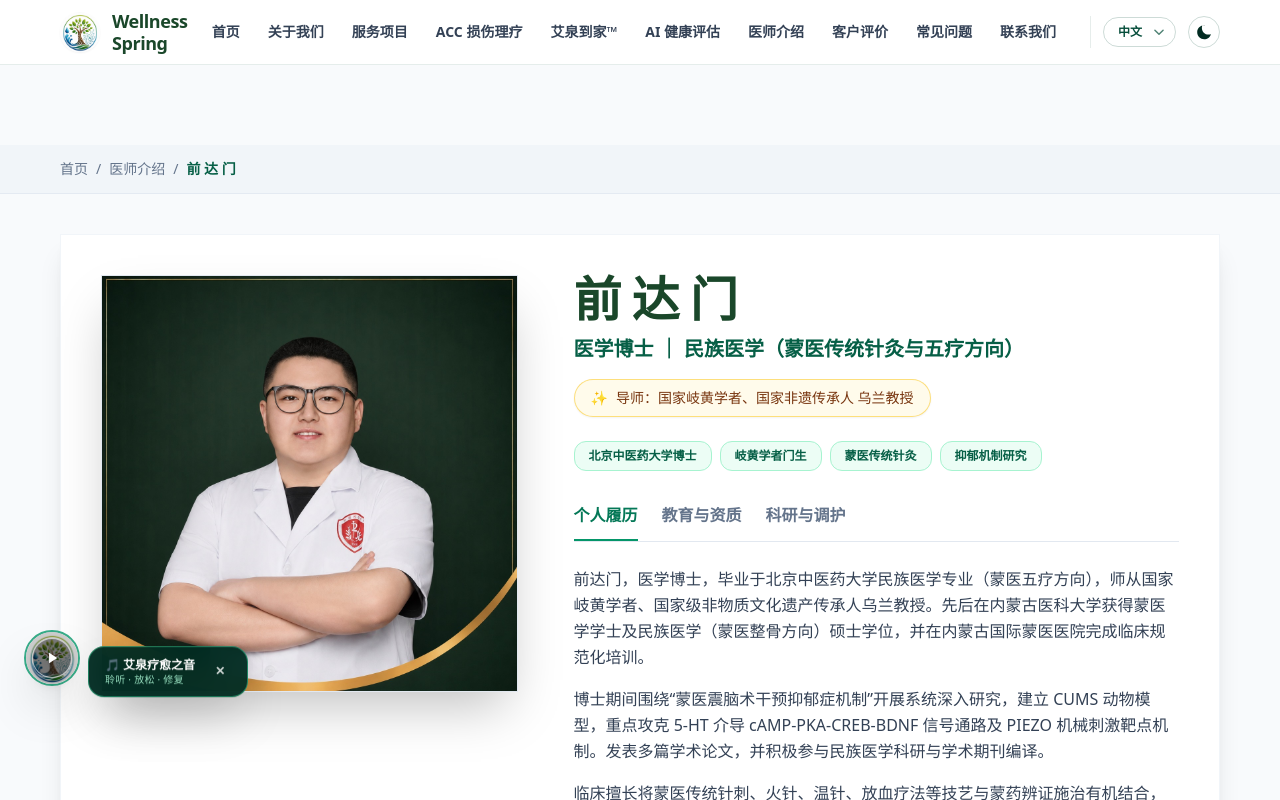
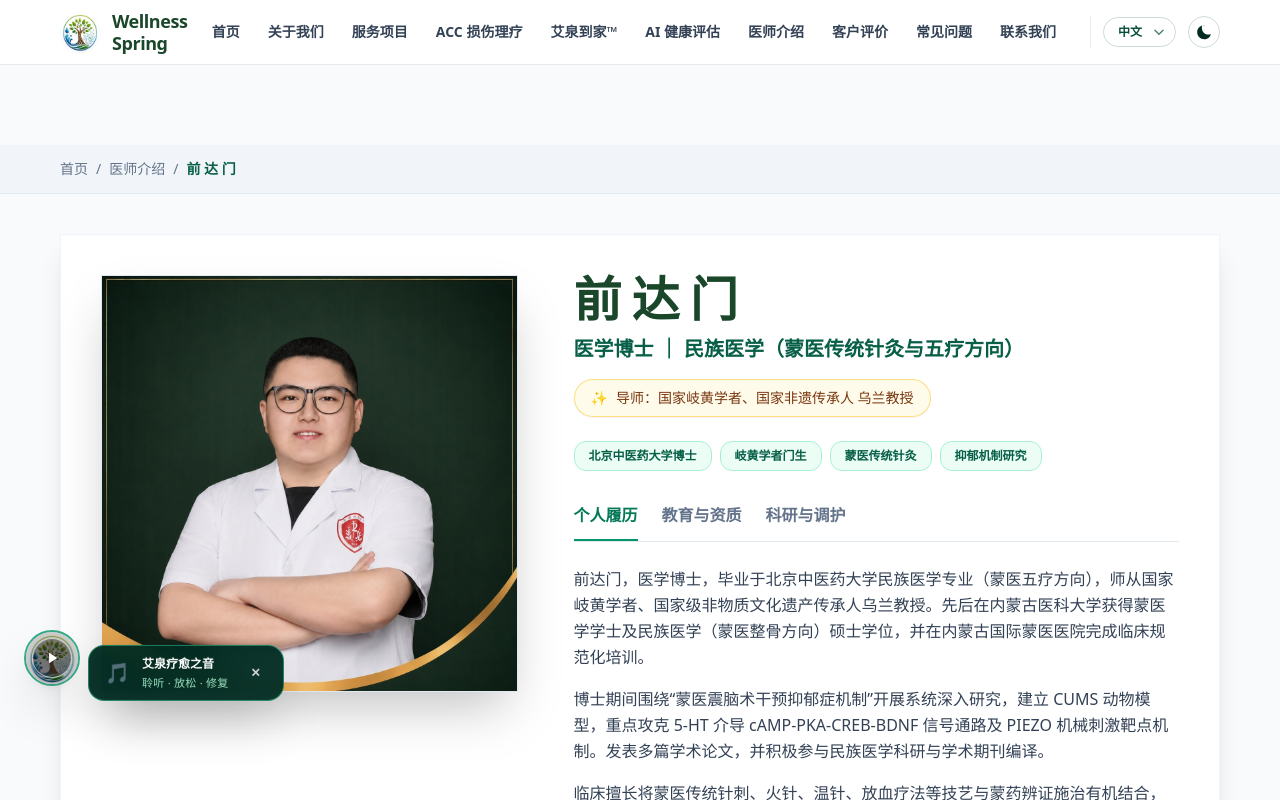
Before and after one commit to gogolf2020-byte/home, a React (Vite) app: page /practitioner/1 in a window 1280 px wide. Shown: the top 800 px of the page. Built offline with nearby package versions, Linux system fonts and the light colour scheme.

Commit message:
style(music-player): enlarge music icon on left and align title/subtitle vertically

```diff
--- a/src/components/FloatingMusicPlayer.jsx
+++ b/src/components/FloatingMusicPlayer.jsx
@@ -164,11 +164,12 @@ export default function FloatingMusicPlayer() {
           onMouseDown={(e) => e.stopPropagation()}
           onTouchStart={(e) => e.stopPropagation()}
           onClick={togglePlay}
-          className="absolute left-16 top-1/2 -translate-y-1/2 whitespace-nowrap bg-emerald-950/95 text-white text-xs font-semibold px-4 py-2.5 rounded-2xl shadow-2xl backdrop-blur-md border border-emerald-400/50 flex items-center gap-2.5 animate-bounce pointer-events-auto cursor-pointer"
+          className="absolute left-16 top-1/2 -translate-y-1/2 whitespace-nowrap bg-emerald-950/95 text-white text-xs font-semibold px-4 py-2.5 rounded-2xl shadow-2xl backdrop-blur-md border border-emerald-400/50 flex items-center gap-3 animate-bounce pointer-events-auto cursor-pointer"
         >
-          <div className="flex flex-col text-left leading-tight">
-            <span className="font-bold text-xs text-white">🎵 {t('music.title')}</span>
-            <span className="text-[10px] text-emerald-200/90 font-medium tracking-wide">{t('music.tagline')}</span>
+          <span className="text-xl shrink-0 leading-none">🎵</span>
+          <div className="flex flex-col text-left justify-center space-y-0.5">
+            <span className="font-bold text-xs text-white leading-snug">{t('music.title')}</span>
+            <span className="text-[11px] text-emerald-200/90 font-medium tracking-wide leading-snug">{t('music.tagline')}</span>
           </div>
           <button
             type="button"
@@ -176,7 +177,7 @@ export default function FloatingMusicPlayer() {
               e.stopPropagation()
               setShowTooltip(false)
             }}
-            className="ml-1 px-1.5 py-0.5 rounded-full hover:bg-emerald-800 text-white/80 hover:text-white transition-colors text-xs font-bold"
+            className="ml-1 px-1.5 py-0.5 rounded-full hover:bg-emerald-800 text-white/80 hover:text-white transition-colors text-xs font-bold shrink-0"
             title={t('music.closeTooltip')}
           >
             ✕
```
